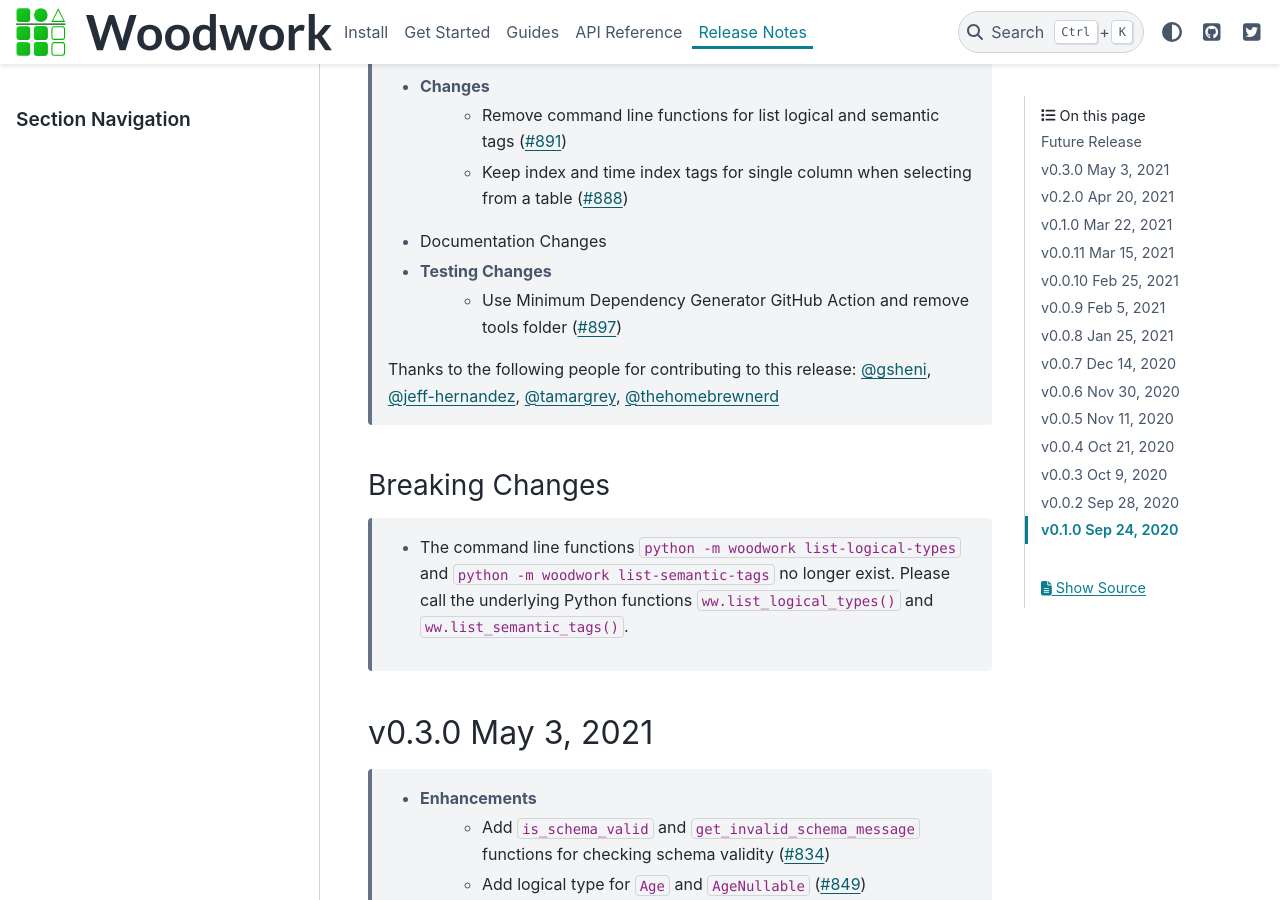
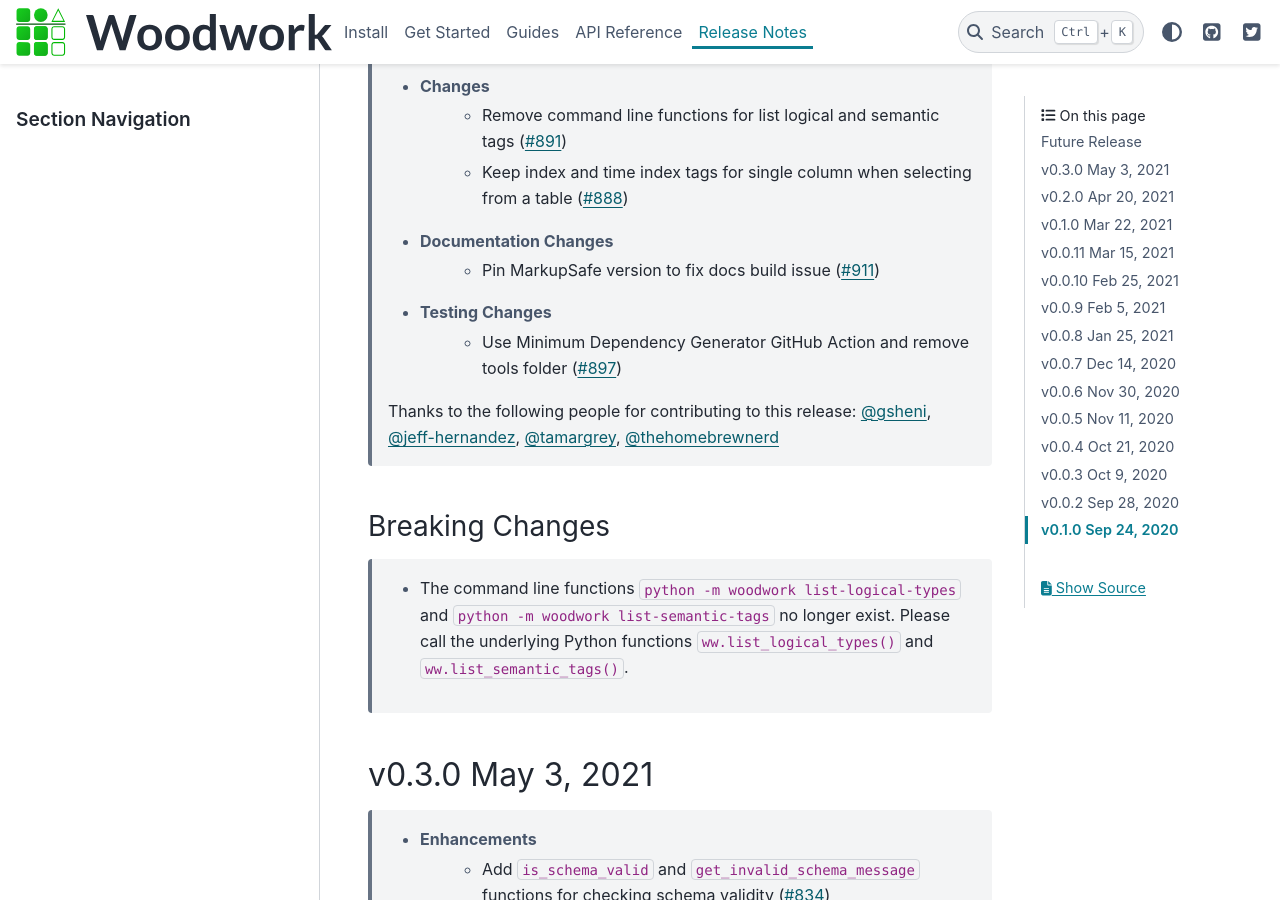
Before and after one commit to alteryx/woodwork, a Sphinx documentation site: the page built from docs/source/release_notes.rst, in a window 1280 px wide and 900 px high, scrolled down 419 px. Built offline with Sphinx 7.4.7 and the PyData theme 0.15.4, drawn with Linux system fonts in a browser that asks for light colours; comment, search, counter and statistics services are not loaded.

Commit message:
Fix docs build issue (#911)
* test commit

* update nbconvert version

* update release notes

* remove test comment

* revert nbconvert version change

* restrict markupsafe

```diff
--- a/dev-requirements.txt
+++ b/dev-requirements.txt
@@ -12,5 +12,6 @@
 jupyter==1.0.0
 pandoc==1.0.2
 ipykernel==5.3.4
+MarkupSafe==1.1.1
 -r dask-requirements.txt
 -r koalas-requirements.txt
--- a/docs/source/release_notes.rst
+++ b/docs/source/release_notes.rst
@@ -12,6 +12,7 @@
         * Remove command line functions for list logical and semantic tags (:pr:`891`)
         * Keep index and time index tags for single column when selecting from a table (:pr:`888`)
     * Documentation Changes
+        * Pin MarkupSafe version to fix docs build issue (:pr:`911`)
     * Testing Changes
         * Use Minimum Dependency Generator GitHub Action and remove tools folder (:pr:`897`)
 
```
